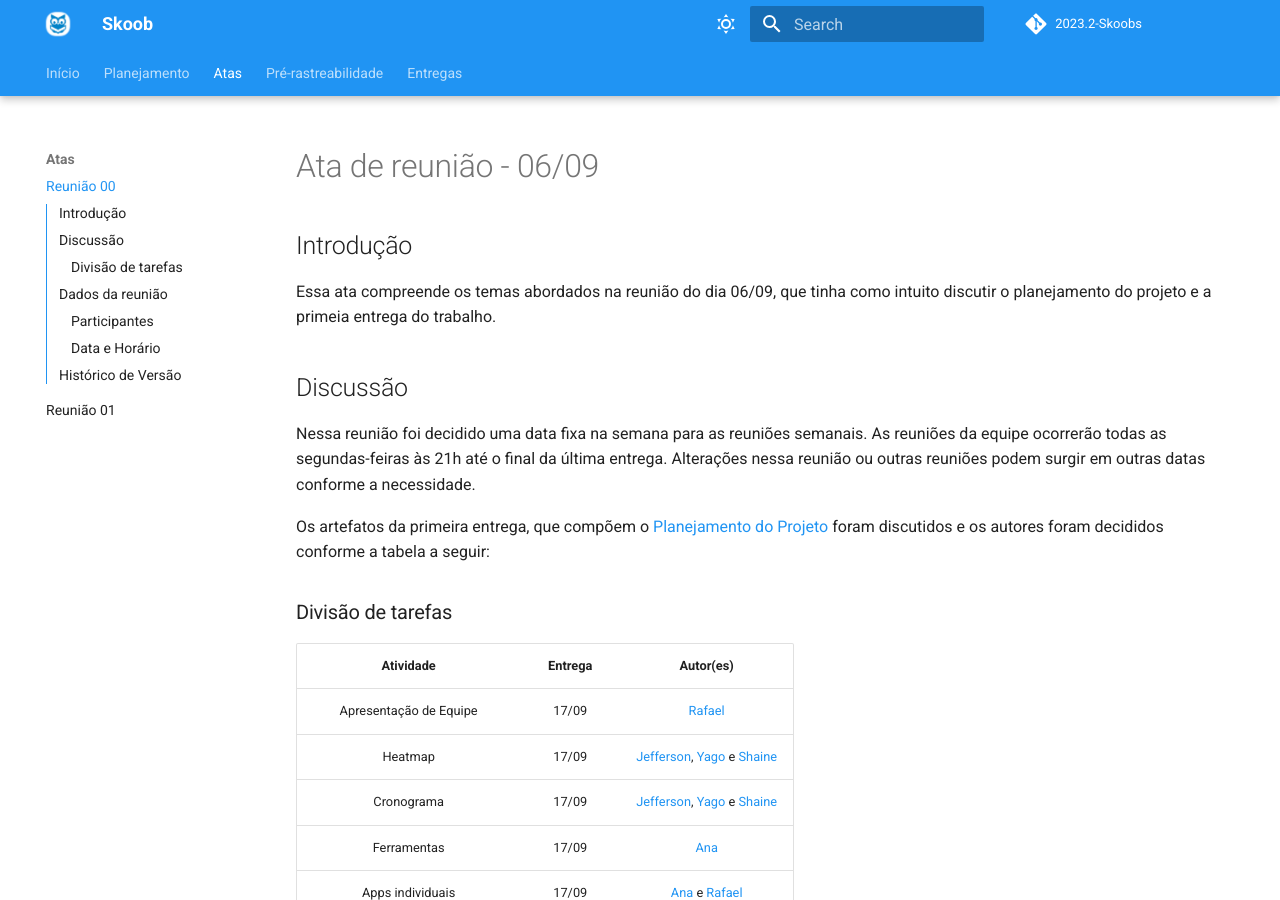
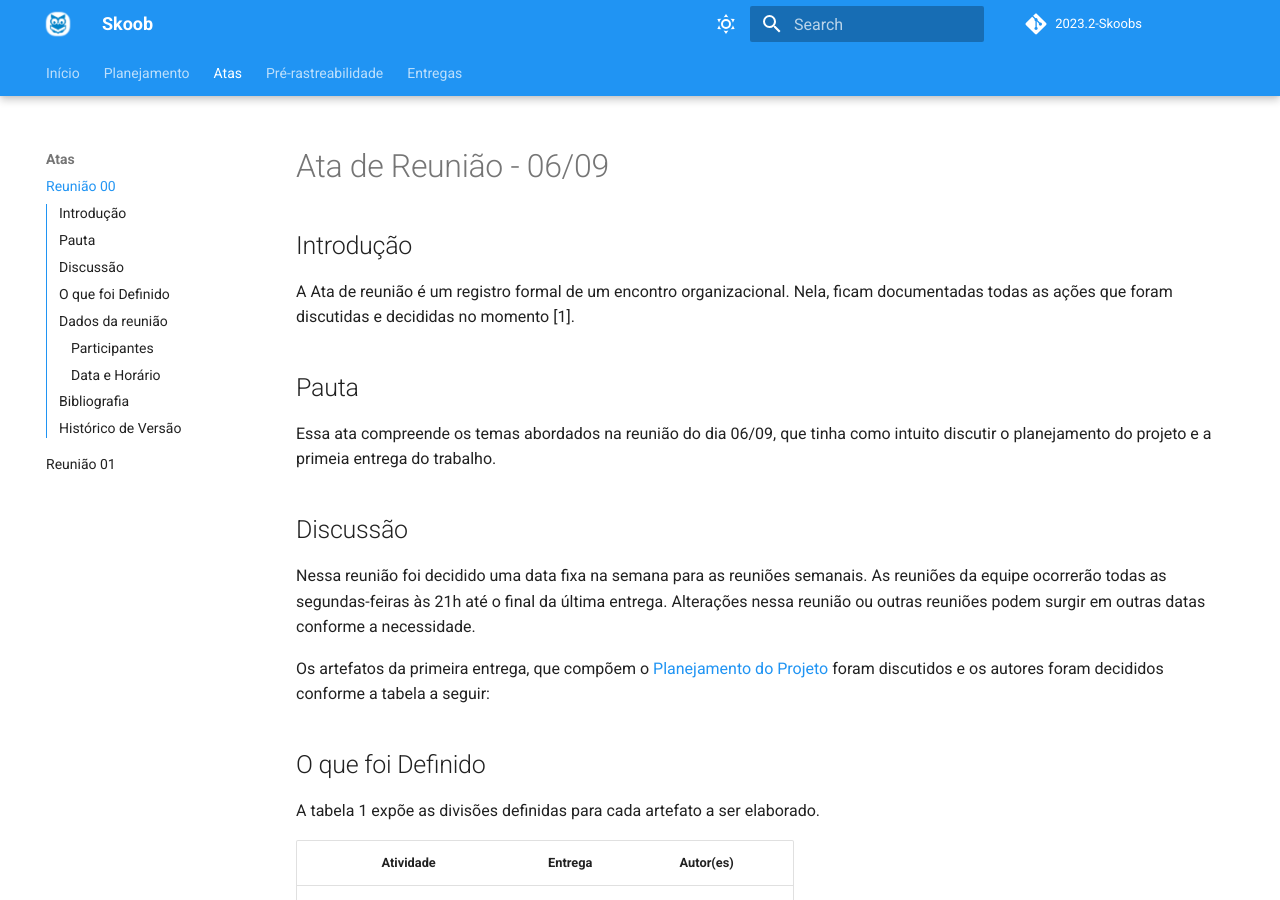
Before and after one commit to Requisitos-de-Software/2023.2-Skoob, an MkDocs documentation site: the page built from docs/atas/reuniao00.md, in a window 1280 px wide and 900 px high. Built offline with MkDocs 1.6.1 and Material for MkDocs 9.7.7, drawn with Linux system fonts in a browser that asks for light colours; comment, search, counter and statistics services are not loaded; some of the changed text lies outside the part shown.

Commit message:
refatorando atas

```diff
--- a/docs/atas/reuniao00.md
+++ b/docs/atas/reuniao00.md
@@ -1,6 +1,9 @@
-# Ata de reunião - 06/09
+# Ata de Reunião - 06/09
 
 ## Introdução
+A Ata de reunião é um registro formal de um encontro organizacional. Nela, ficam documentadas todas as ações que foram discutidas e decididas no momento [1].
+
+## Pauta
 Essa ata compreende os temas abordados na reunião do dia 06/09, que tinha como intuito discutir o planejamento do projeto e a primeia entrega do trabalho.
 
 ## Discussão
@@ -9,17 +12,18 @@ outras reuniões podem surgir em outras datas conforme a necessidade.
 
 Os artefatos da primeira entrega, que compõem o [Planejamento do Projeto](https://requisitos-de-software.github.io/2023.2-Skoob/planejamento/cronograma/) foram discutidos e os autores foram decididos conforme a tabela a seguir:
 
-### Divisão de tarefas
+## O que foi Definido
+A tabela 1 expõe as divisões definidas para cada artefato a ser elaborado.
 
 | Atividade | Entrega | Autor(es) |
 | :-------: | :-----: | :-------: |
-|Apresentação de Equipe|  17/09  |   [Rafael]()  |
-|  Heatmap  |  17/09   | [Jefferson](https://github.com/Frans6), [Yago](https://github.com/yagompassos) e [Shaine]()  |
-|Cronograma|  17/09  | [Jefferson](https://github.com/Frans6), [Yago](https://github.com/yagompassos) e [Shaine]() |
-|Ferramentas |  17/09  |   [Ana]()   |
-|Apps individuais|  17/09  |   [Ana]() e [Rafael](https://github.com/Rafael-gc)   |
+|Apresentação de Equipe|  17/09  |   [Rafael](https://github.com/Rafael-gc) |
+|  Heatmap  |  17/09   | [Jefferson](https://github.com/Frans6), [Yago](https://github.com/yagompassos) e [Shaine](https://github.com/shaineOliveira)  |
+|Cronograma|  17/09  | [Jefferson](https://github.com/Frans6), [Yago](https://github.com/yagompassos) e [Shaine](https://github.com/shaineOliveira) |
+|Ferramentas |  17/09  |   [Ana](https://github.com/anaaroch)   |
+|Apps individuais|  17/09  |   [Ana](https://github.com/anaaroch) e [Rafael](https://github.com/Rafael-gc)   |
 |Atas das reuniões|  17/09  |   [Yago](https://github.com/yagompassos)   |
-|Página das apresentações|  17/09  |   [Shaine]()   |
+|Página das apresentações|  17/09  |   [Shaine](https://github.com/shaineOliveira)   |
 |Metodologia e Política de commit|  17/09  |   [Jefferson](https://github.com/Frans6) e [Yago](https://github.com/yagompassos)   |
 
 <div style="text-align: center">
@@ -39,9 +43,12 @@ Os artefatos da primeira entrega, que compõem o [Planejamento do Projeto](https
 - Início de reunião: 20:40h
 - Fim de reunião: 21:15h
 
+## Bibliografia
+[1] ASANA. Dicas para criar um modelo de ata de reunião. Disponível em: https://asana.com/pt/templates/meeting-minutes. Acesso em 02 de outubro de 2023.
 
 ## Histórico de Versão
 
 | Versão | Data de execução | Data de revisão |             Descrição             |                      Autor(es)                       |                     Revisor(es)                      |
 | :----: | :--------------: | :-------------: | :-------------------------------: | :--------------------------------------------------: | :--------------------------------------------------: |
-| `1.0`  |    06/09/2023    |   19/05/2023    | Criação da Ata |   [Yago Passos](https://github.com/yagompassos)    | Ana Caroline, Jefferson, Rafael e Shaíne |
+| `1.0`  |    06/09/2023    |   12/09/2023    | Criação da Ata |   [Yago Passos](https://github.com/yagompassos)    | Ana Caroline, Jefferson, Rafael e Shaíne |
+| `1.1`  |    02/10/2023    |   18/11/2023    | Modificação de estrutura e Bibliografia |   [Yago Passos](https://github.com/yagompassos)    | Ana Caroline, Jefferson, Rafael e Shaíne |
```
Also changed, not shown: docs/atas/reuniao01.md (+9 -2 lines), docs/atas/reuniao02.md (added, +65 -0 lines).
